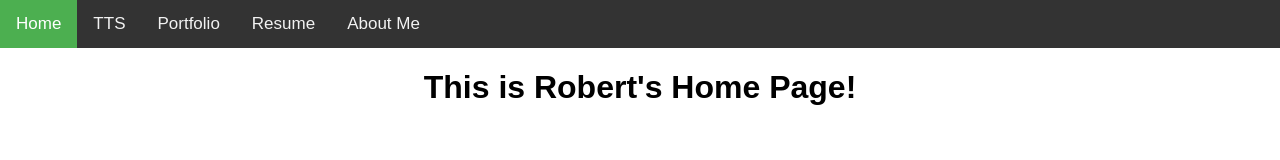
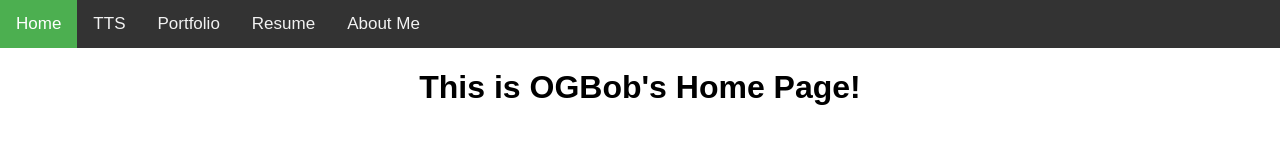
Before and after one commit to ogbob/ogbob.github.io, a plain HTML site: page my_website/index.html in a window 1280 px wide. Shown: the top 160 px of the page. Drawn offline with Linux system fonts and the light colour scheme.

Commit message:
Changed the heading

```diff
--- a/my_website/index.html
+++ b/my_website/index.html
@@ -46,7 +46,7 @@ button {
   <a href="https://meepmoop-lilrob.c9users.io/my_website/aboutme.html">About Me</a>
 </div>
    <body bgcolor=#FFFFFF>
-  <center><h1>This is Robert's Home Page!</h1></center>
+  <center><h1>This is OGBob's Home Page!</h1></center>
     <br>
     <br>
     <br>
```
